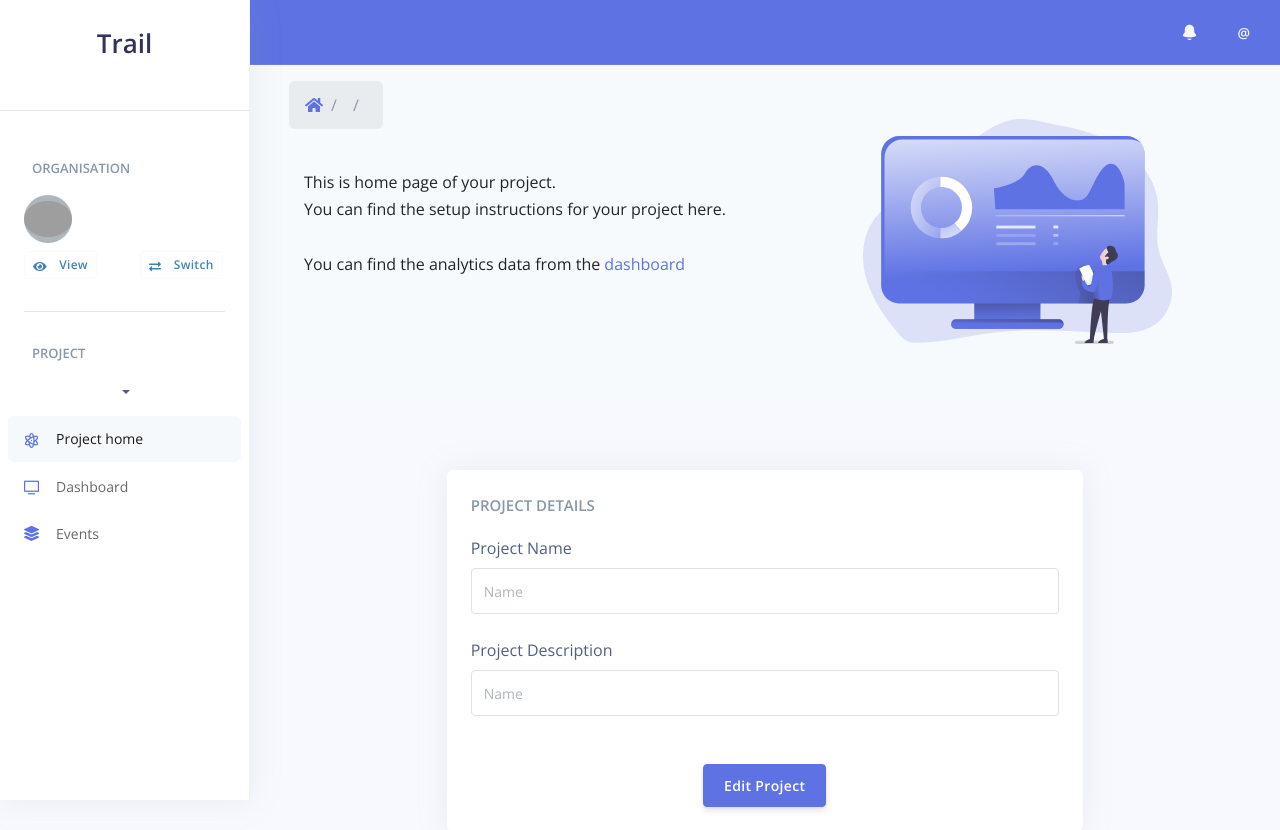
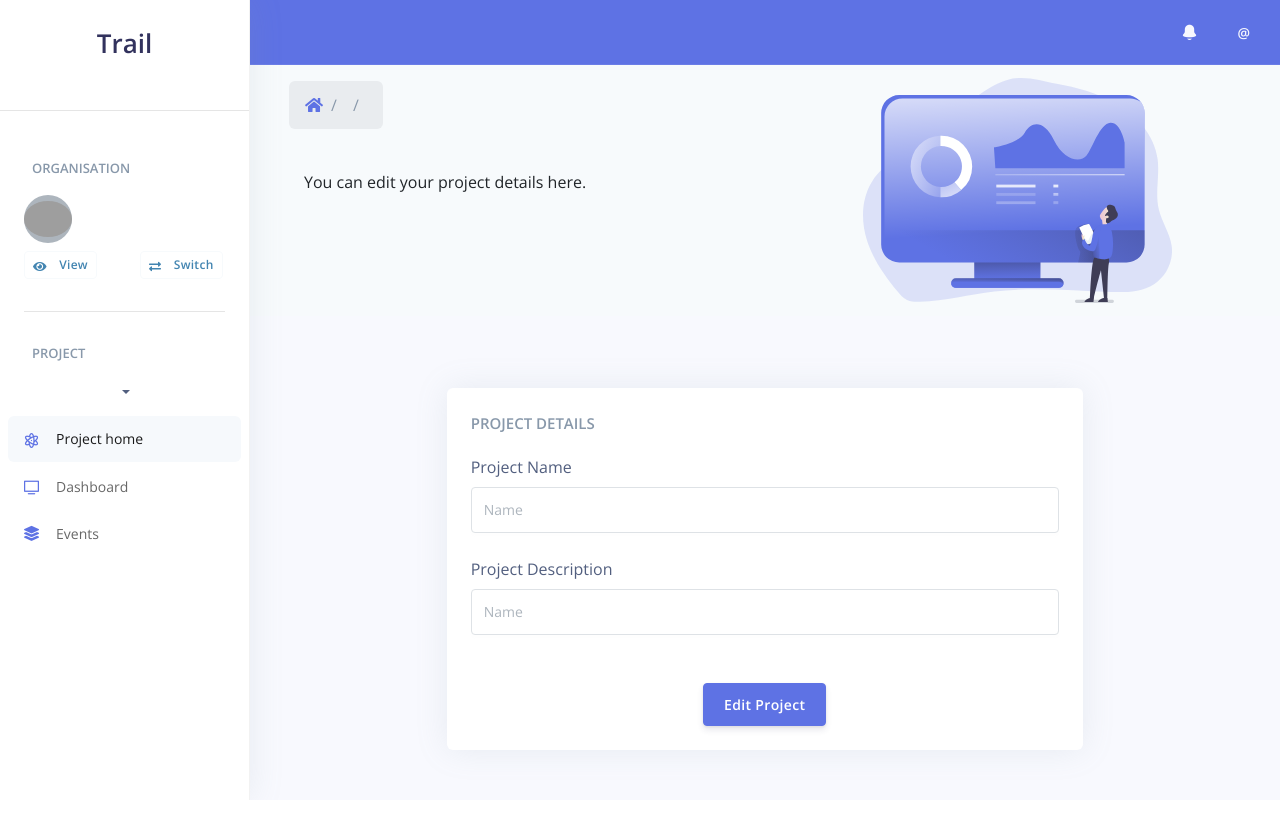
Before and after one commit to SivagiriVisakan/trail-app, a Flask app: template templates/organisation/edit_project.html in a window 1280 px wide. Shown: the top 830 px of the page. After the commit the page ends 800 px from the top, so only its background shows below. Run offline with Flask 2, Linux system fonts and the light colour scheme; the template is opened without the code that fills it, so the values that code supplies are empty; some libraries are stand-ins or nearby versions; grey boxes are pictures that could not be loaded.

Commit message:
Remove unwanted links

```diff
--- a/templates/organisation/edit_project.html
+++ b/templates/organisation/edit_project.html
@@ -31,11 +31,7 @@
       <div class="ml-4 col-lg-7 col-md-7 col-sm-6">
         <h3 class="display-3 text-primary"> {{ project.name }}</h3>
         <p class="text-dark mt-0 mb-5">
-          This is home page of your project.
-          <br>
-          You can find the setup instructions for your project here.
-          <br><br>
-          You can find the analytics data from the <a href="{{ url_for('organisation.project_dashboard', organisation=slug, project_id=project.project_id)}}">dashboard</a>
+          You can edit your project details here.
         </p>
       </div>
     </div>
```
